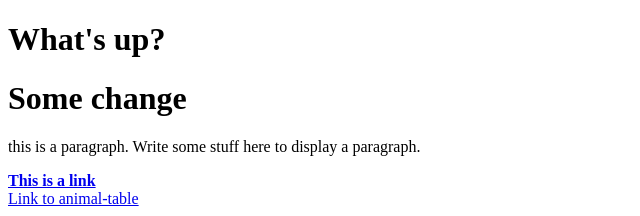
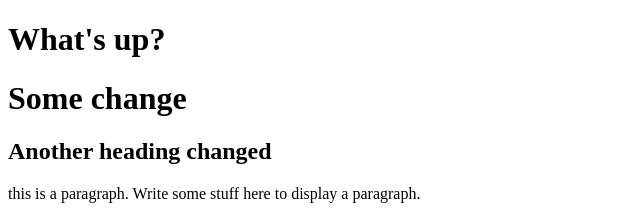
Before and after one commit to SeeratSidhu/MyClasswork, a plain HTML site: page index.html in a window 1280 px wide. Shown: the top 216 px of the page, without its empty margins (0-640 px from the left). Drawn offline with Linux system fonts and the light colour scheme.

Commit message:
added another heading

```diff
--- a/index.html
+++ b/index.html
@@ -10,6 +10,7 @@
         <!----heading-->
         <h1>What's up?</h1>
         <h1>Some change</h1>
+        <h2>Another heading changed</h2>
 
         <p> this is a paragraph. Write some stuff here to display a paragraph.</p>
 
```
